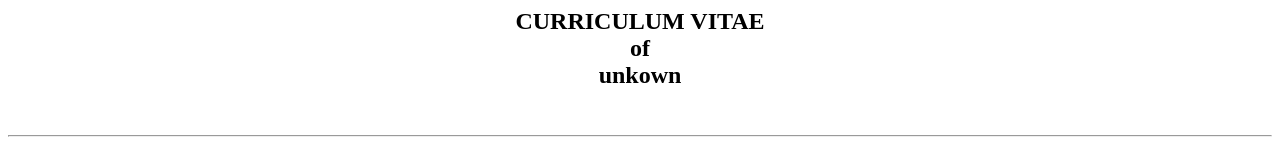
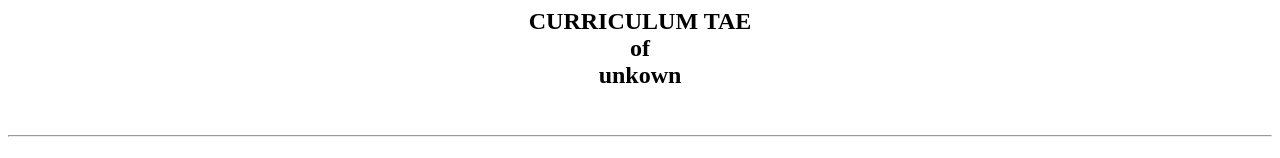
Before and after one commit to rwalp/rwalp.github.io, a plain HTML site: page act2_GEREZ.html in a window 1280 px wide. Shown: the top 158 px of the page. Drawn offline with Linux system fonts and the light colour scheme.

Commit message:
Update act2_GEREZ.html

```diff
--- a/act2_GEREZ.html
+++ b/act2_GEREZ.html
@@ -4,7 +4,7 @@
 </head>
 <body>
 
-<h2><center>CURRICULUM VITAE<br>of<br>unkown</font></center></h2>
+<h2><center>CURRICULUM TAE<br>of<br>unkown</font></center></h2>
 <br>
 <hr>
 <h4><u>Personal Information:</u></h4>
```
